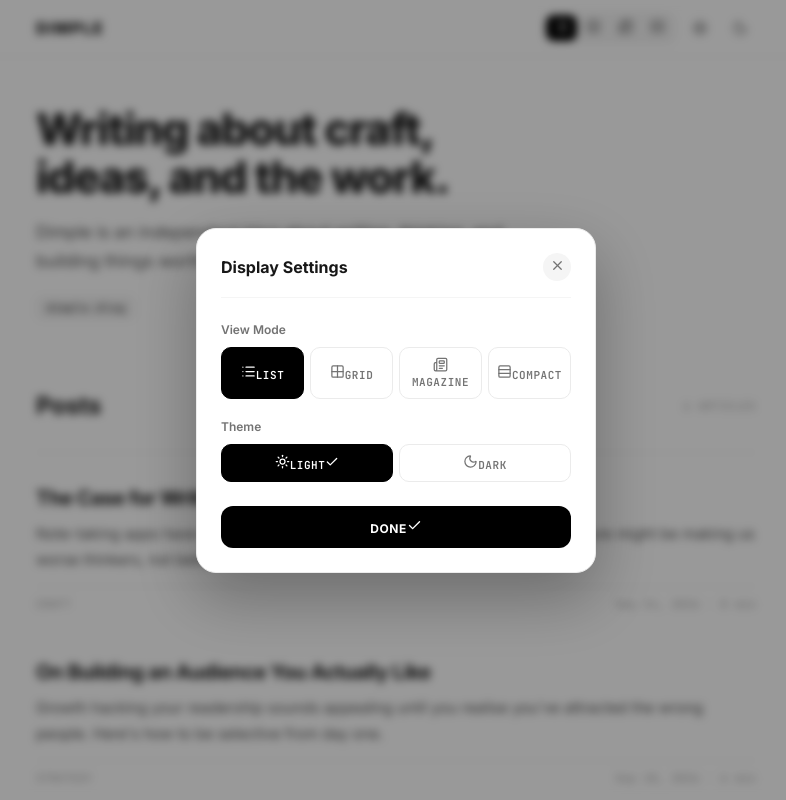
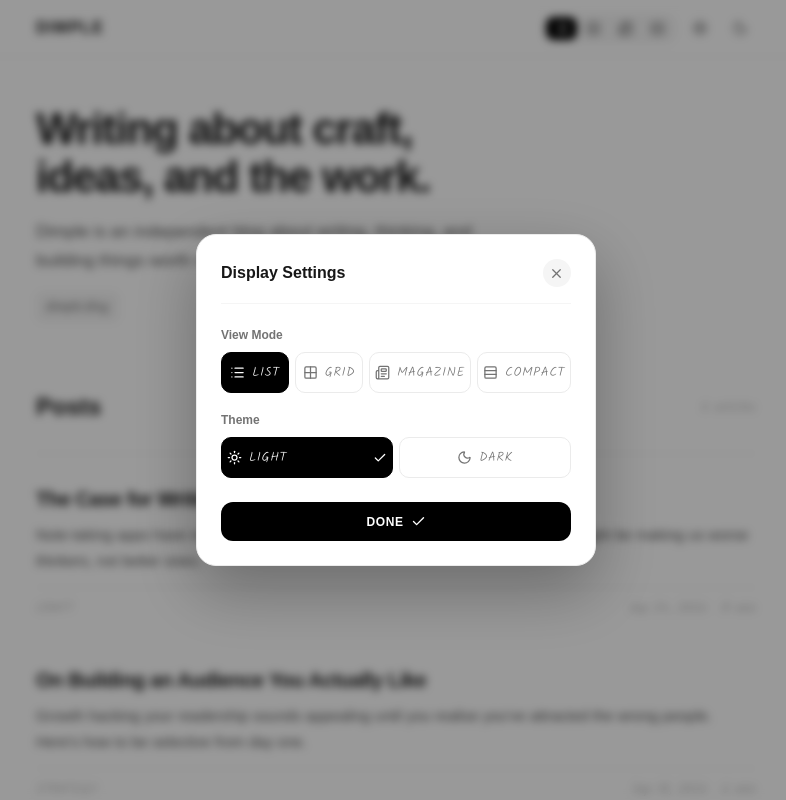
Before and after one commit to akcizur/kaap, a React (Vite) app: page / in a window 1280 px wide. Both pictures are taken after a click on the button 944 px from the left and 27 px from the top of the page. Shown: the top 800 px of the page, without its empty margins (244-1030 px from the left). Built offline with nearby package versions, Linux system fonts and the light colour scheme.

Commit message:
Use Google Sans and Kalam Light typography

```diff
--- a/public/styles.css
+++ b/public/styles.css
@@ -1,7 +1,9 @@
-@import url('https://fonts.googleapis.com/css2?family=Inter:wght@300;400;500;600;700;800&family=JetBrains+Mono:wght@400;500;600&display=swap');
+@import url('https://fonts.googleapis.com/css2?family=Kalam:wght@300&display=swap');
 
 :root {
-  font-family: 'Inter', system-ui, sans-serif;
+  --font-sans: "Google Sans", "Google Sans Text", Arial, sans-serif;
+  --font-hand: "Kalam", cursive;
+  font-family: var(--font-sans);
   color-scheme: light;
   font-synthesis: none;
   text-rendering: optimizeLegibility;
@@ -153,7 +155,7 @@ button:focus-visible, input:focus-visible, article:focus-visible { outline: 2px
 .hero { margin-bottom: 56px; }
 .hero-title { margin: 0 0 16px; font-size: clamp(28px, 5vw, 44px); font-weight: 800; letter-spacing: -.03em; line-height: 1.1; }
 .hero-copy { max-width: 480px; margin: 0 0 20px; color: var(--text-muted); font-size: 17px; line-height: 1.7; }
-.site-chip { padding: 4px 10px; border-radius: 6px; background: var(--surface-strong); color: var(--text-muted); font-family: 'JetBrains Mono', monospace; font-size: 12px; font-weight: 500; }
+.site-chip { padding: 4px 10px; border-radius: 6px; background: var(--surface-strong); color: var(--text-muted); font-family: var(--font-hand); font-size: 14px; font-weight: 300; font-style: normal; }
 
 .posts-heading {
   display: flex;
@@ -165,7 +167,7 @@ button:focus-visible, input:focus-visible, article:focus-visible { outline: 2px
 }
 
 .posts-heading h3 { margin: 0; font-size: 20px; font-weight: 700; letter-spacing: -.01em; }
-.posts-heading span { color: var(--text-faint); font-family: 'JetBrains Mono', monospace; font-size: 11px; letter-spacing: .06em; text-transform: uppercase; }
+.posts-heading span { color: var(--text-faint); font-family: var(--font-hand); font-size: 13px; font-weight: 300; font-style: normal; letter-spacing: .04em; }
 
 .posts { width: 100%; }
 .posts-list { display: flex; flex-direction: column; gap: 48px; }
@@ -183,14 +185,14 @@ button:focus-visible, input:focus-visible, article:focus-visible { outline: 2px
 
 .post-list h4 { margin-bottom: 10px; font-size: 20px; font-weight: 700; letter-spacing: -.02em; line-height: 1.3; }
 .post-list p { margin-bottom: 14px; color: var(--text-muted); font-size: 15px; line-height: 1.7; }
-.post-meta { display: flex; align-items: center; justify-content: space-between; gap: 16px; padding-top: 10px; border-top: 1px solid var(--border-soft); color: var(--text-faint); font-family: 'JetBrains Mono', monospace; font-size: 11px; letter-spacing: .04em; }
+.post-meta { display: flex; align-items: center; justify-content: space-between; gap: 16px; padding-top: 10px; border-top: 1px solid var(--border-soft); color: var(--text-faint); font-family: var(--font-hand); font-size: 13px; font-weight: 300; font-style: normal; letter-spacing: .02em; }
 .post-meta span:first-child { text-transform: uppercase; }
 
 .post-grid { padding: 20px; border: 1px solid var(--border); border-radius: 16px; background: var(--surface); }
-.post-kicker { margin-bottom: 10px; color: var(--text-faint); font-family: 'JetBrains Mono', monospace; font-size: 10px; letter-spacing: .08em; text-transform: uppercase; }
+.post-kicker { margin-bottom: 10px; color: var(--text-faint); font-family: var(--font-hand); font-size: 13px; font-weight: 300; font-style: normal; letter-spacing: .03em; }
 .post-grid h4 { margin-bottom: 10px; font-size: 16px; font-weight: 700; letter-spacing: -.02em; line-height: 1.35; }
 .post-grid p { margin-bottom: 16px; color: var(--text-soft); font-size: 13px; line-height: 1.65; }
-.post-date { color: var(--text-subtle); font-family: 'JetBrains Mono', monospace; font-size: 10px; letter-spacing: .04em; }
+.post-date { color: var(--text-subtle); font-family: var(--font-hand); font-size: 13px; font-weight: 300; font-style: normal; letter-spacing: .02em; }
 
 .post-magazine { padding: 20px 0; border-bottom: 1px solid var(--border-soft); }
 .post-magazine.is-featured { padding: 28px; border: 1px solid var(--border); border-radius: 16px; background: var(--surface); }
@@ -202,7 +204,7 @@ button:focus-visible, input:focus-visible, article:focus-visible { outline: 2px
 .post-compact { display: flex; align-items: center; justify-content: space-between; gap: 16px; padding: 14px 0; border-bottom: 1px solid var(--border-soft); }
 .compact-copy { min-width: 0; display: flex; align-items: center; gap: 14px; }
 .compact-title { overflow: hidden; color: var(--text); font-size: 14px; font-weight: 600; letter-spacing: -.01em; text-overflow: ellipsis; white-space: nowrap; }
-.compact-date, .post-category { flex-shrink: 0; color: var(--text-subtle); font-family: 'JetBrains Mono', monospace; font-size: 10px; }
+.compact-date, .post-category { flex-shrink: 0; color: var(--text-subtle); font-family: var(--font-hand); font-size: 13px; font-weight: 300; font-style: normal; }
 .post-category { text-transform: uppercase; letter-spacing: .06em; }
 
 .newsletter { margin-top: 80px; padding: 40px; border: 1px solid var(--border); border-radius: 20px; background: var(--surface); }
@@ -219,7 +221,7 @@ button:focus-visible, input:focus-visible, article:focus-visible { outline: 2px
 .success-title { margin-bottom: 6px; font-size: 18px; font-weight: 700; }
 
 .site-footer { border-top: 1px solid var(--border-soft); background: var(--bg); }
-.footer-inner { padding: 24px; display: flex; align-items: center; justify-content: space-between; color: var(--text-faint); font-family: 'JetBrains Mono', monospace; font-size: 12px; }
+.footer-inner { padding: 24px; display: flex; align-items: center; justify-content: space-between; color: var(--text-faint); font-family: var(--font-hand); font-size: 13px; font-weight: 300; font-style: normal; }
 .footer-inner strong { color: var(--text); font-family: inherit; }
 
 .modal-backdrop { position: fixed; inset: 0; z-index: 100; display: flex; align-items: center; justify-content: center; padding: 16px; background: var(--modal-overlay); backdrop-filter: blur(4px); }
@@ -232,7 +234,7 @@ button:focus-visible, input:focus-visible, article:focus-visible { outline: 2px
 .settings-grid { display: grid; gap: 6px; }
 .settings-grid--modes { grid-template-columns: repeat(4, 1fr); }
 .settings-grid--theme { grid-template-columns: 1fr 1fr; }
-.setting-button { padding: 9px 5px; border: 1px solid var(--border); border-radius: 10px; background: transparent; color: var(--text-soft); font-family: 'JetBrains Mono', monospace; font-size: 11px; font-weight: 600; letter-spacing: .05em; text-transform: uppercase; transition: background-color .15s ease, color .15s ease, border-color .15s ease; }
+.setting-button { padding: 9px 5px; border: 1px solid var(--border); border-radius: 10px; background: transparent; color: var(--text-soft); font-family: var(--font-hand); font-size: 13px; font-weight: 300; font-style: normal; letter-spacing: .05em; text-transform: uppercase; transition: background-color .15s ease, color .15s ease, border-color .15s ease; }
 .setting-button.is-active { border-color: var(--accent); background: var(--accent); color: var(--accent-contrast); }
 .done-button { width: 100%; margin-top: 24px; padding: 12px; border-radius: 12px; background: var(--accent); color: var(--accent-contrast); font-size: 12px; font-weight: 700; letter-spacing: .05em; text-transform: uppercase; transition: opacity .15s ease; }
 
@@ -246,3 +248,27 @@ button:focus-visible, input:focus-visible, article:focus-visible { outline: 2px
   .subscribe-button { width: 100%; }
   .footer-inner { gap: 16px; flex-wrap: wrap; }
 }
+
+
+.kalam-light {
+  font-family: var(--font-hand);
+  font-weight: 300;
+  font-style: normal;
+}
+
+.ui-icon {
+  display: block;
+  flex: 0 0 auto;
+}
+
+.setting-button,
+.done-button {
+  display: inline-flex;
+  align-items: center;
+  justify-content: center;
+  gap: 7px;
+}
+
+.setting-check {
+  margin-left: auto;
+}
```
